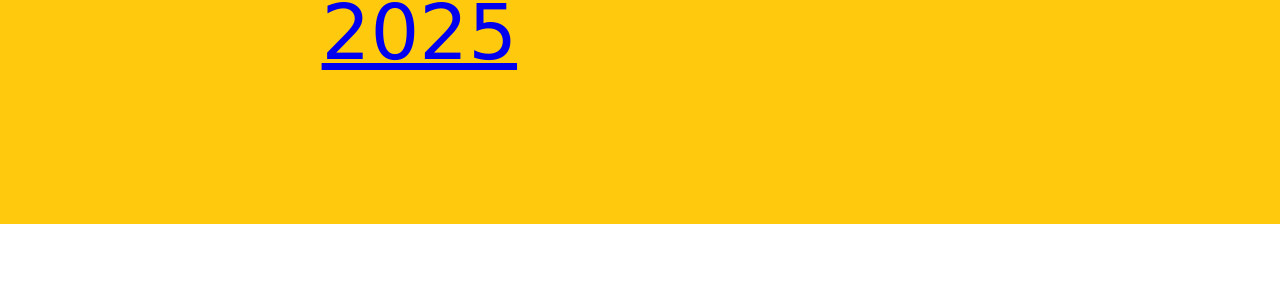
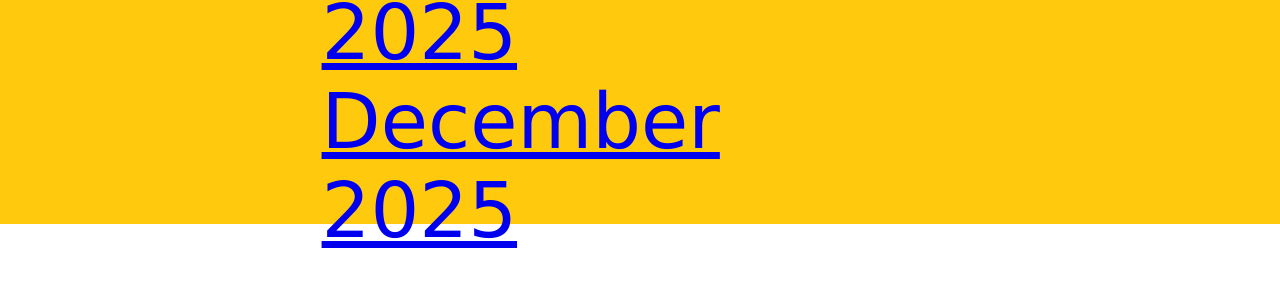
Before and after one commit to bgigiolio/webbies, a React (Vite) app in the folder ChrisCrumbs/: page / in a window 1280 px wide. Shown: the part 1376-1663 px from the top of the page. Before the commit the page ends 1600 px from the top, so only its background shows below. Built offline with nearby package versions, Linux system fonts and the light colour scheme.

Commit message:
December Update

```diff
--- a/ChrisCrumbs/src/App.jsx
+++ b/ChrisCrumbs/src/App.jsx
@@ -14,7 +14,8 @@ function App() {
     {url: "https://ia601002.us.archive.org/2/items/guppy-test-5/guppy%20test%205.pdf", date: "August 2025"},
     {url: "https://ia600205.us.archive.org/28/items/papageegee/papageegee.pdf", date: "September 2025"},
     {url: "https://ia803404.us.archive.org/34/items/october-newsletter/October%20Newsletter.pdf", date: "October 2025"},
-    {url: "https://ia601608.us.archive.org/12/items/november-newsletter_202601/November%20Newsletter.pdf", date: "November 2025"}
+    {url: "https://ia601608.us.archive.org/12/items/november-newsletter_202601/November%20Newsletter.pdf", date: "November 2025"},
+    {url: "https://ia600407.us.archive.org/2/items/december-newsletter/December%20Newsletter.pdf", date: "December 2025"}
   ]
   // useEffect(() => {
   //   axios.get(baseURL + "/")
```
